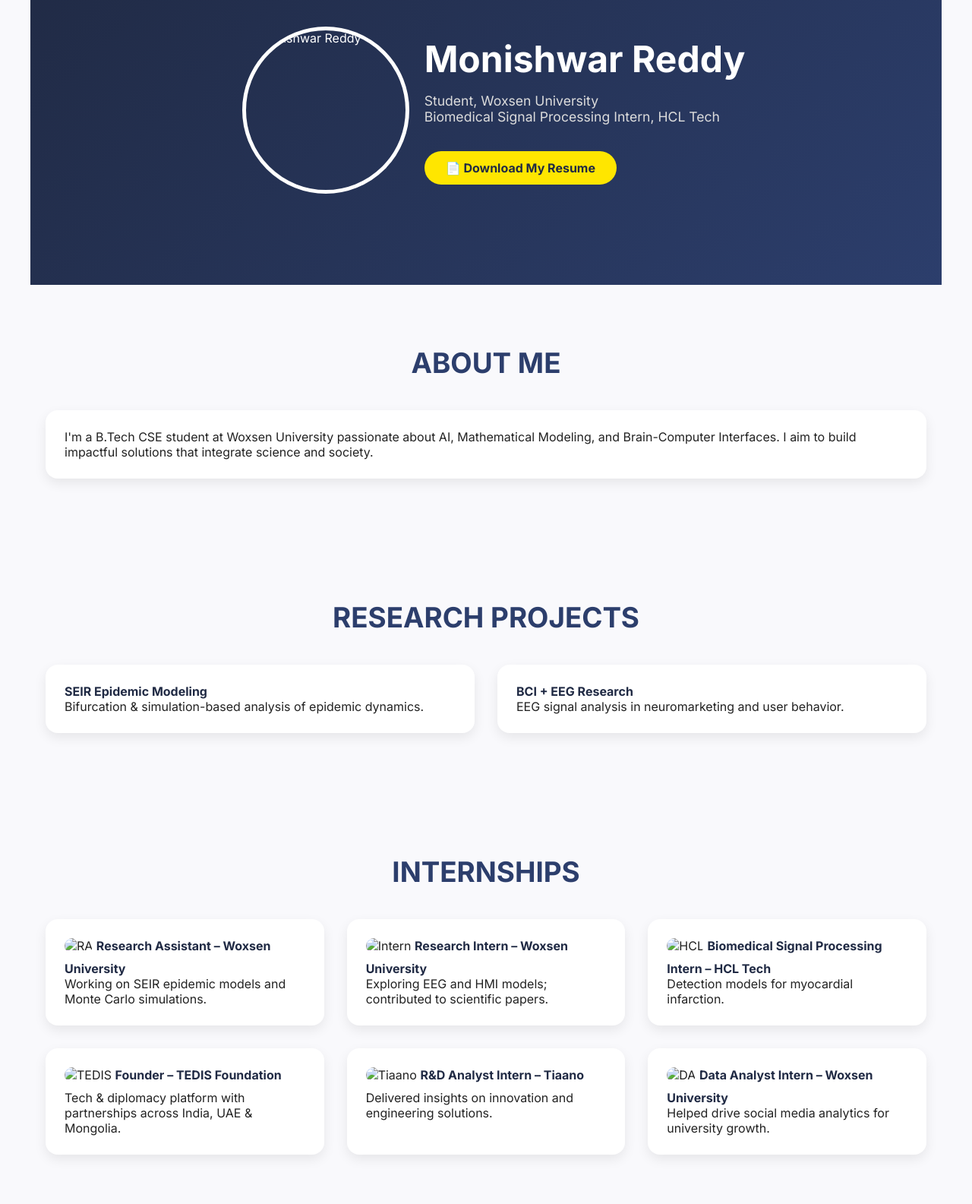
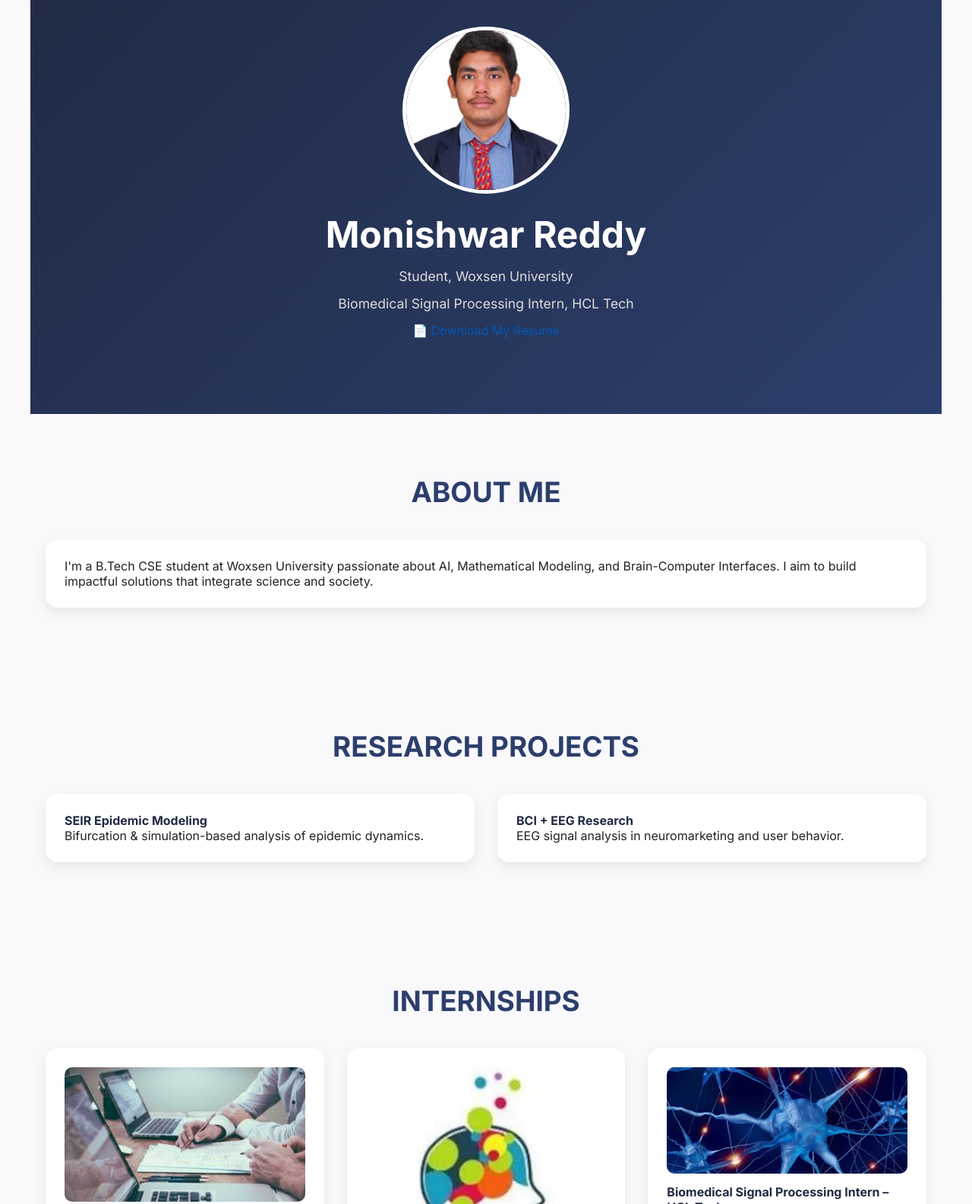
Before and after one commit to monishwar-reddy/portfolio-site, a plain HTML site: page index.html in a window 1280 px wide. Shown: the part 160-1745 px from the top of the page at 76% size. Drawn offline with Linux system fonts and the light colour scheme.

Commit message:
Added internship images section and styling

```diff
--- a/index.html
+++ b/index.html
@@ -4,6 +4,7 @@
   <meta charset="UTF-8" />
   <meta name="viewport" content="width=device-width, initial-scale=1.0" />
   <title>Monishwar Reddy | Portfolio</title>
+  <link rel="stylesheet" href="style.css">
   <link rel="stylesheet" href="https://cdnjs.cloudflare.com/ajax/libs/font-awesome/6.4.0/css/all.min.css"/>
   <link href="https://fonts.googleapis.com/css2?family=Inter:wght@400;600;700&display=swap" rel="stylesheet">
   <style>
@@ -179,13 +180,15 @@
   </header>
 
   <section class="hero">
-    <img src="monish.jpg" alt="Monishwar Reddy">
-    <div class="hero-content">
-      <h1>Monishwar Reddy</h1>
-      <p>Student, Woxsen University<br>Biomedical Signal Processing Intern, HCL Tech</p>
-      <a class="resume-btn" href="Monishwar_Resume.pdf" download>📄 Download My Resume</a>
-    </div>
+  <div class="hero-content">
+    <img src="monish.jpeg" alt="Monishwar Reddy" class="profile-pic">
+    <h1>Monishwar Reddy</h1>
+    <p>Student, Woxsen University</p>
+    <p>Biomedical Signal Processing Intern, HCL Tech</p>
+    <a href="Monishwar_Resume.pdf" class="resume-button" download>📄 Download My Resume</a>
+  </div>
   </section>
+
 
   <section id="about">
     <h2>About Me</h2>
@@ -212,32 +215,32 @@
   <h2>Internships</h2>
   <div class="card-grid">
     <div class="card">
-      <img src="download-1.jpeg" alt="RA" style="width:100%; border-radius:10px; margin-bottom:10px;" />
+      <img src="download-1.jpg" alt="RA" style="width:100%; border-radius:10px; margin-bottom:10px;" />
       <strong>Research Assistant – Woxsen University</strong><br/>
       Working on SEIR epidemic models and Monte Carlo simulations.
     </div>
     <div class="card">
-      <img src="download-2.jpeg" alt="Intern" style="width:100%; border-radius:10px; margin-bottom:10px;" />
+      <img src="download-2.jpg" alt="Intern" style="width:100%; border-radius:10px; margin-bottom:10px;" />
       <strong>Research Intern – Woxsen University</strong><br/>
       Exploring EEG and HMI models; contributed to scientific papers.
     </div>
     <div class="card">
-      <img src="download-3.jpeg" alt="HCL" style="width:100%; border-radius:10px; margin-bottom:10px;" />
+      <img src="download-3.jpg" alt="HCL" style="width:100%; border-radius:10px; margin-bottom:10px;" />
       <strong>Biomedical Signal Processing Intern – HCL Tech</strong><br/>
       Detection models for myocardial infarction.
     </div>
     <div class="card">
-      <img src="download-4.jpeg" alt="TEDIS" style="width:100%; border-radius:10px; margin-bottom:10px;" />
+      <img src="download-4.jpg" alt="TEDIS" style="width:100%; border-radius:10px; margin-bottom:10px;" />
       <strong>Founder – TEDIS Foundation</strong><br/>
       Tech & diplomacy platform with partnerships across India, UAE & Mongolia.
     </div>
     <div class="card">
-      <img src="download-5.jpeg" alt="Tiaano" style="width:100%; border-radius:10px; margin-bottom:10px;" />
+      <img src="download-5.jpg" alt="Tiaano" style="width:100%; border-radius:10px; margin-bottom:10px;" />
       <strong>R&D Analyst Intern – Tiaano</strong><br/>
       Delivered insights on innovation and engineering solutions.
     </div>
     <div class="card">
-      <img src="download-6.jpeg" alt="DA" style="width:100%; border-radius:10px; margin-bottom:10px;" />
+      <img src="download-6.jpg" alt="DA" style="width:100%; border-radius:10px; margin-bottom:10px;" />
       <strong>Data Analyst Intern – Woxsen University</strong><br/>
       Helped drive social media analytics for university growth.
     </div>
--- /dev/null
+++ b/style.css
@@ -0,0 +1,29 @@
+/* === HERO SECTION === */
+.hero {
+  background: linear-gradient(to right, #0f2027, #203a43, #2c5364);
+  color: white;
+  padding: 100px 20px;
+  text-align: center;
+}
+
+.profile-pic {
+  width: 160px;
+  height: 160px;
+  border-radius: 50%;
+  object-fit: cover;
+  border: 4px solid white;
+  margin-bottom: 20px;
+}
+
+/* === INTERNSHIP IMAGE STYLING === */
+.internship-img {
+  width: 100%;
+  height: auto;
+  border-radius: 10px;
+  margin-bottom: 10px;
+  transition: transform 0.3s ease;
+}
+
+.internship-img:hover {
+  transform: scale(1.05);
+}
```
